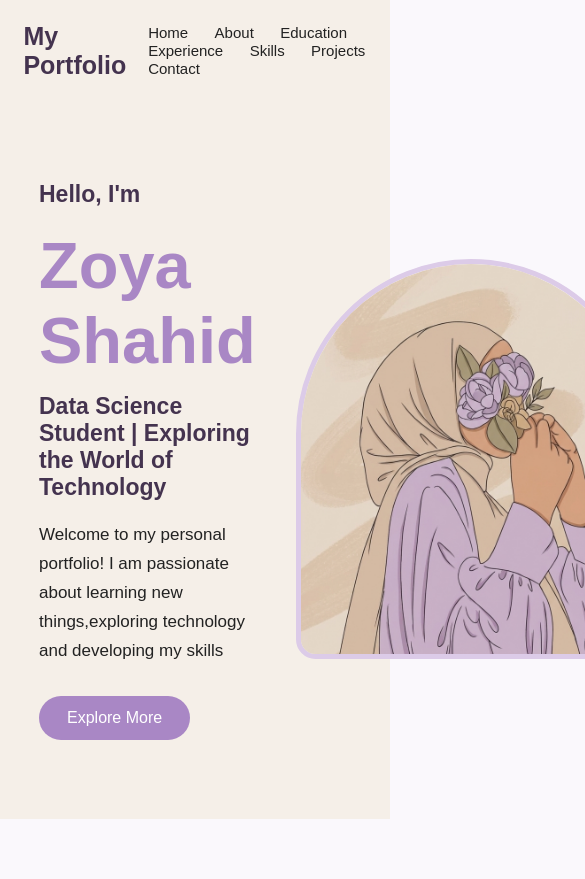
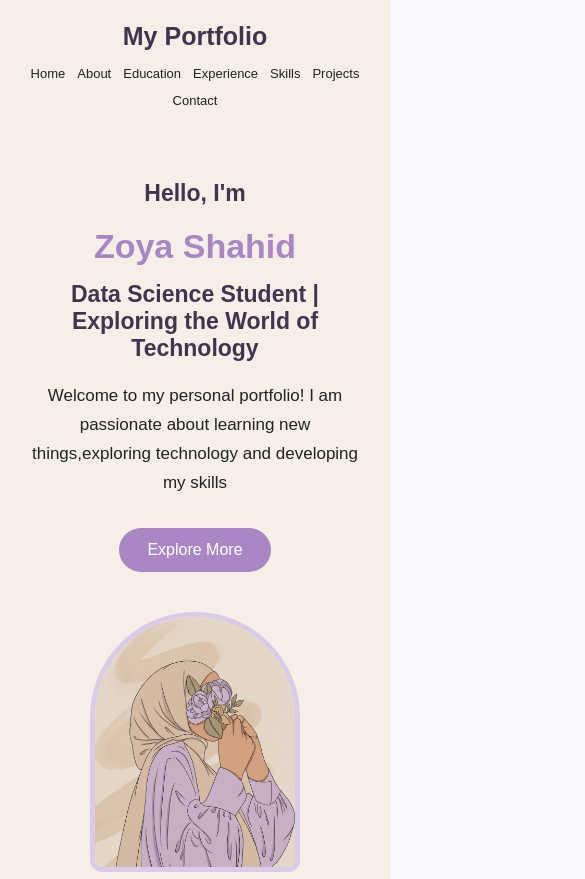
Before and after one commit to Zoya-aa/my-portfolio, a plain HTML site: page index.html in a window 390 px wide. Shown: the top 879 px of the page, 585 px wide, since content can reach past the window. Drawn offline with Linux system fonts and the light colour scheme.

Commit message:
Add files via upload

```diff
--- a/style.css
+++ b/style.css
@@ -395,3 +395,69 @@ footer {
     padding: 22px;
     font-size: 14px;
 }
+
+@media (max-width: 768px) {
+    header {
+        flex-direction: column;
+        gap: 15px;
+    }
+
+    nav {
+        display: flex;
+        flex-wrap: wrap;
+        justify-content: center;
+        gap: 12px;
+    }
+
+    nav a {
+        margin: 0;
+        font-size: 13px;
+    }
+
+    .home {
+        flex-direction: column;
+        text-align: center;
+        padding: 50px 6%;
+    }
+
+    .home-content h1 {
+        font-size: 40px;
+    }
+
+    .home-image img {
+        width: 240px;
+        height: 280px;
+    }
+
+    .about, .education, .skills, .projects, .contact {
+        padding: 60px 6%;
+    }
+
+    .education-box, .contact-box, .project-box {
+        width: 100%;
+        max-width: 380px;
+    }
+
+    .skills-container {
+        grid-template-columns: repeat(2, 1fr);
+    }
+}
+
+@media (max-width: 480px) {
+    .skills-container {
+        grid-template-columns: 1fr;
+    }
+
+    .home-content h1 {
+        font-size: 34px;
+    }
+
+    .section-title {
+        font-size: 30px;
+    }
+
+    .home-image img {
+        width: 210px;
+        height: 260px;
+    }
+}
```
